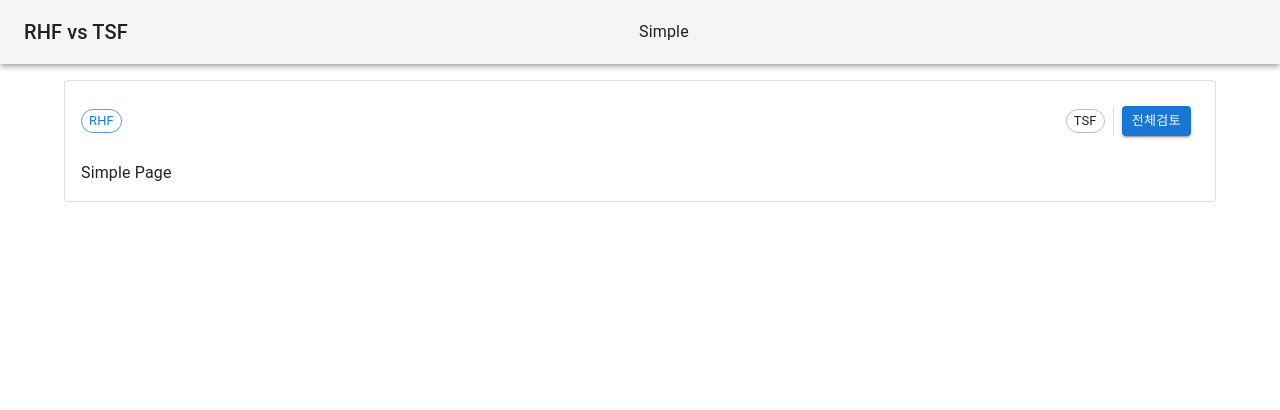
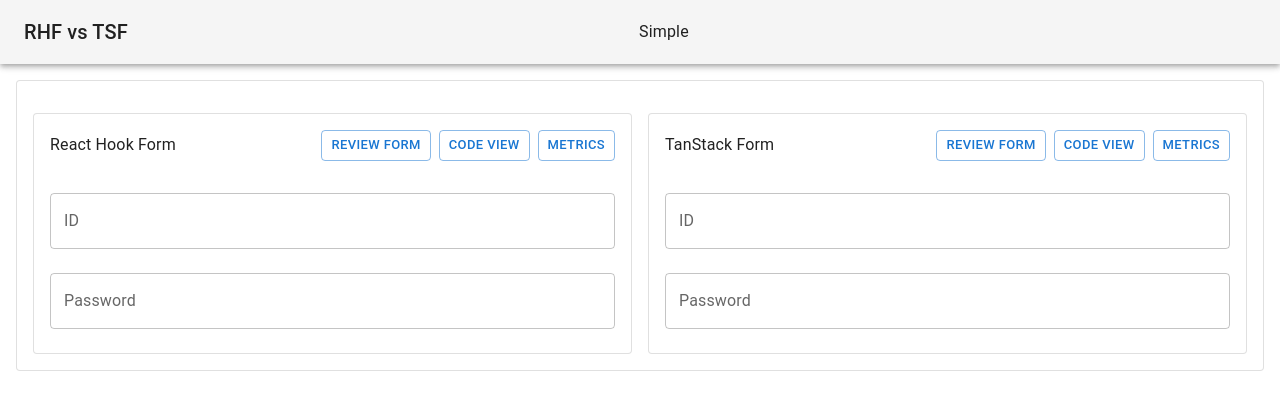
Before and after one commit to buYoung/rhf-vs-tsf, a Next.js app: page / in a window 1280 px wide. Shown: the top 410 px of the page. Built offline with nearby package versions, Linux system fonts and the light colour scheme; some icons are missing.

Commit message:
feat: add simple login page

```diff
--- a/src/components/common/ActionBar.tsx
+++ /dev/null
@@ -1,22 +0,0 @@
-import * as React from 'react';
-import Box from '@mui/material/Box';
-import Button from '@mui/material/Button';
-import Chip from '@mui/material/Chip';
-import Divider from '@mui/material/Divider';
-
-export default function ActionBar() {
-  return (
-    <Box sx={{ display: 'flex', alignItems: 'center', minHeight: 48 }}>
-      <Chip label="RHF" size="small" color="primary" variant="outlined" />
-
-      <Box sx={{ ml: 'auto', display: 'flex', alignItems: 'center' }}>
-        <Chip label="TSF" size="small" variant="outlined" />
-        <Divider orientation="vertical" flexItem sx={{ mx: 1 }} />
-        <Button size="small" variant="contained">
-          전체검토
-        </Button>
-        <Box sx={{ width: 8 }} />
-      </Box>
-    </Box>
-  );
-}
--- a/src/components/layout/PageContainer.tsx
+++ b/src/components/layout/PageContainer.tsx
@@ -1,20 +1,18 @@
-import * as React from 'react';
 import Container from '@mui/material/Container';
 import Paper from '@mui/material/Paper';
 import Box from '@mui/material/Box';
-import ActionBar from '../common/ActionBar';
+import type { ReactNode } from 'react';
 
 type Props = {
-  children: React.ReactNode;
+    children: ReactNode;
 };
 
 export default function PageContainer({ children }: Props) {
-  return (
-    <Container maxWidth="lg" sx={{ mt: 2, mb: 4 }}>
-      <Paper variant="outlined" sx={{ p: 2 }}>
-        <ActionBar />
-        <Box sx={{ mt: 2 }}>{children}</Box>
-      </Paper>
-    </Container>
-  );
+    return (
+        <Box sx={{ mt: 2, mb: 4, mx: 2 }}>
+            <Paper variant="outlined" sx={{ p: 2 }}>
+                <Box sx={{ mt: 2 }}>{children}</Box>
+            </Paper>
+        </Box>
+    );
 }
--- /dev/null
+++ b/src/features/simple/constants/index.ts
@@ -0,0 +1,12 @@
+export const LIB_FULL_NAMES = { rhf: 'React Hook Form', tsf: 'TanStack Form' } as const;
+
+export const ACTION_LABELS = {
+  review: 'Review Form',
+  code: 'Code View',
+  metrics: 'Metrics',
+} as const;
+
+export const FIELD_LABELS = {
+  id: 'ID',
+  password: 'Password',
+} as const;
--- /dev/null
+++ b/src/features/simple/index.tsx
@@ -0,0 +1,27 @@
+import * as React from 'react';
+import Grid from '@mui/material/Grid';
+import LoginBoxRHF from './rhf/LoginBox';
+import LoginBoxTSF from './tsf/LoginBox';
+
+export default function SimpleCompare() {
+    return (
+        <Grid container spacing={2}>
+            <Grid
+                size={{
+                    xs: 12,
+                    md: 6,
+                }}
+            >
+                <LoginBoxRHF />
+            </Grid>
+            <Grid
+                size={{
+                    xs: 12,
+                    md: 6,
+                }}
+            >
+                <LoginBoxTSF />
+            </Grid>
+        </Grid>
+    );
+}
--- /dev/null
+++ b/src/features/simple/rhf/LoginBox.tsx
@@ -0,0 +1,42 @@
+import * as React from 'react';
+import Paper from '@mui/material/Paper';
+import Box from '@mui/material/Box';
+import Typography from '@mui/material/Typography';
+import Button from '@mui/material/Button';
+import TextField from '@mui/material/TextField';
+import Dialog from '@mui/material/Dialog';
+import DialogTitle from '@mui/material/DialogTitle';
+import DialogContent from '@mui/material/DialogContent';
+import { ACTION_LABELS, FIELD_LABELS, LIB_FULL_NAMES } from '../constants';
+
+export default function LoginBoxRHF() {
+  const [open, setOpen] = React.useState(false);
+
+  return (
+    <Paper variant="outlined" sx={{ p: 2 }}>
+      {/* Header */}
+      <Box sx={{ display: 'flex', alignItems: 'center' }}>
+        <Typography variant="subtitle1">{LIB_FULL_NAMES.rhf}</Typography>
+        <Box sx={{ ml: 'auto', display: 'flex', gap: 1 }}>
+          <Button size="small" variant="outlined">{ACTION_LABELS.review}</Button>
+          <Button size="small" variant="outlined" onClick={() => setOpen(true)}>
+            {ACTION_LABELS.code}
+          </Button>
+          <Button size="small" variant="outlined">{ACTION_LABELS.metrics}</Button>
+        </Box>
+      </Box>
+
+      {/* Body: Login form (UI only) */}
+      <Box component="form" noValidate sx={{ mt: 2 }}>
+        <TextField fullWidth label={FIELD_LABELS.id} margin="normal" />
+        <TextField fullWidth label={FIELD_LABELS.password} type="password" margin="normal" />
+      </Box>
+
+      {/* Code View modal (scaffold only) */}
+      <Dialog open={open} onClose={() => setOpen(false)} fullWidth maxWidth="md">
+        <DialogTitle>{ACTION_LABELS.code}</DialogTitle>
+        <DialogContent dividers>{/* TODO: Add code preview content later */}</DialogContent>
+      </Dialog>
+    </Paper>
+  );
+}
--- /dev/null
+++ b/src/features/simple/tsf/LoginBox.tsx
@@ -0,0 +1,42 @@
+import * as React from 'react';
+import Paper from '@mui/material/Paper';
+import Box from '@mui/material/Box';
+import Typography from '@mui/material/Typography';
+import Button from '@mui/material/Button';
+import TextField from '@mui/material/TextField';
+import Dialog from '@mui/material/Dialog';
+import DialogTitle from '@mui/material/DialogTitle';
+import DialogContent from '@mui/material/DialogContent';
+import { ACTION_LABELS, FIELD_LABELS, LIB_FULL_NAMES } from '../constants';
+
+export default function LoginBoxTSF() {
+  const [open, setOpen] = React.useState(false);
+
+  return (
+    <Paper variant="outlined" sx={{ p: 2 }}>
+      {/* Header */}
+      <Box sx={{ display: 'flex', alignItems: 'center' }}>
+        <Typography variant="subtitle1">{LIB_FULL_NAMES.tsf}</Typography>
+        <Box sx={{ ml: 'auto', display: 'flex', gap: 1 }}>
+          <Button size="small" variant="outlined">{ACTION_LABELS.review}</Button>
+          <Button size="small" variant="outlined" onClick={() => setOpen(true)}>
+            {ACTION_LABELS.code}
+          </Button>
+          <Button size="small" variant="outlined">{ACTION_LABELS.metrics}</Button>
+        </Box>
+      </Box>
+
+      {/* Body: Login form (UI only) */}
+      <Box component="form" noValidate sx={{ mt: 2 }}>
+        <TextField fullWidth label={FIELD_LABELS.id} margin="normal" />
+        <TextField fullWidth label={FIELD_LABELS.password} type="password" margin="normal" />
+      </Box>
+
+      {/* Code View modal (scaffold only) */}
+      <Dialog open={open} onClose={() => setOpen(false)} fullWidth maxWidth="md">
+        <DialogTitle>{ACTION_LABELS.code}</DialogTitle>
+        <DialogContent dividers>{/* TODO: Add code preview content later */}</DialogContent>
+      </Dialog>
+    </Paper>
+  );
+}
--- /dev/null
+++ b/src/features/simple/utils/index.ts
@@ -0,0 +1 @@
+export type LoginFormValues = { id: string; password: string };
--- a/src/pages/index.tsx
+++ b/src/pages/index.tsx
@@ -1,11 +1,11 @@
 import * as React from 'react';
-import Typography from '@mui/material/Typography';
 import PageContainer from '../components/layout/PageContainer';
+import SimpleCompare from '@/features/simple';
 
 export default function IndexPage() {
   return (
     <PageContainer>
-      <Typography variant="body1">Simple Page</Typography>
+      <SimpleCompare />
     </PageContainer>
   );
 }
```
Also changed, not shown: src/components/common/ColorModeToggle.tsx (+1 -6 lines).
